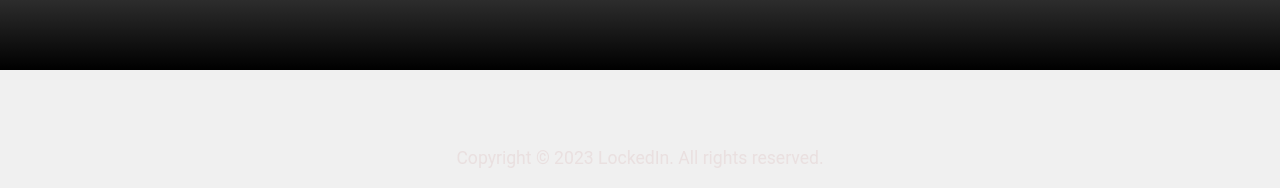
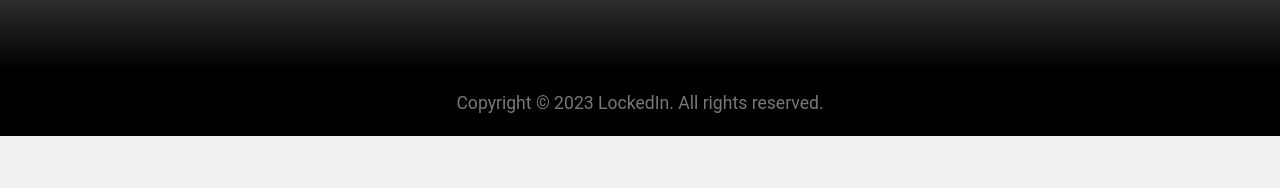
Before and after one commit to pg1219/project-3-password-manager, a React (Create React App) app in the folder client/: page / in a window 1280 px wide. Shown: the part 609-797 px from the top of the page. Built offline with nearby package versions, Linux system fonts and the light colour scheme; no server answers.

Commit message:
debugged footer

```diff
--- a/client/src/index.css
+++ b/client/src/index.css
@@ -749,12 +749,15 @@ a:hover {
 
 /* Footer styles */
 footer {
-  position: fixed;
+  /* position: fixed; */
   bottom: 0;
   left: 0;
   width: 100%;
-  color:rgba(232, 221, 221, 0.88);
+  height: 100%;
+  color:rgba(138, 136, 136, 0.88);
   padding: 20px;
+  text-align: center;
+  background-color: black;
   text-align: center;
 }
 
```
